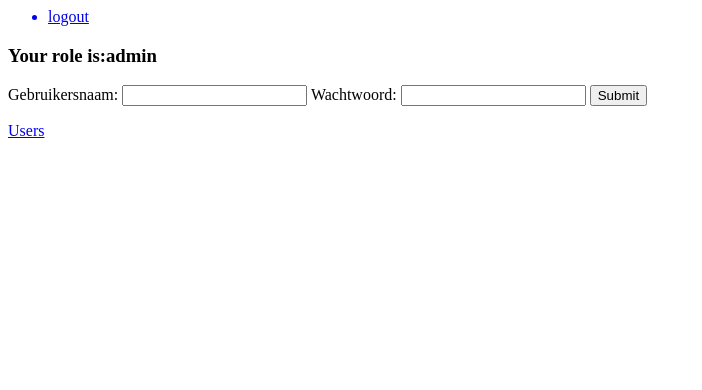
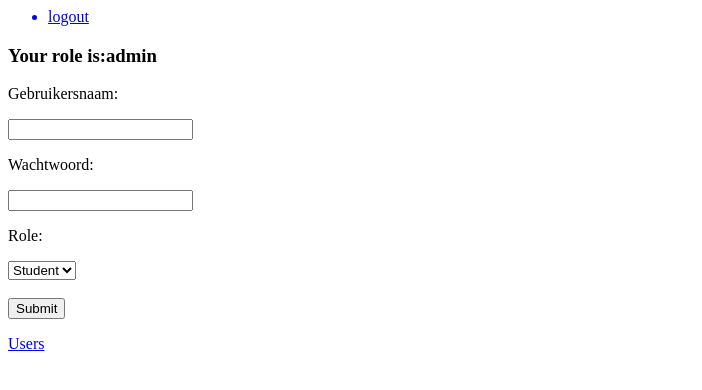
Before and after one commit to larsluijendijk/Challenge1, a PHP site: page /Challenge1/user/create in a window 1280 px wide. Shown: the top 390 px of the page, without its empty margins (0-702 px from the left). Run offline with PHP 8.4, Linux system fonts and the light colour scheme; the visitor is signed in with stand-in values (Sample User, id 1).

Commit message:
Admins can now add users with hashed password and a role

```diff
--- a/controller/UserController.php
+++ b/controller/UserController.php
@@ -24,9 +24,9 @@ function create()
 
 function createUser()
 {
-	if (isset($_POST['username']) && isset($_POST['password'])){
+	if (isset($_POST['username']) && isset($_POST['password']) && isset($_POST['role']) ){
 		$password = password_hash($_POST['password'], PASSWORD_DEFAULT);
-		createUserAction($_POST['username'], $password);
+		createUserAction($_POST['username'], $password, $_POST['role']);
 	}
 	else{
 		echo"Fill in all fields.";
--- a/model/UserModel.php
+++ b/model/UserModel.php
@@ -11,13 +11,14 @@ function getAllUsers(){
 	return $query->fetchAll();
 }
 
-function createUserAction($username, $password)
+function createUserAction($username, $password, $role)
 {
   $db = openDatabaseConnection();
-  $sql = "INSERT INTO users(username, password) VALUES (:username, :password)";
+  $sql = "INSERT INTO users(username, password, roles) VALUES (:username, :password, :role)";
   $query = $db->prepare($sql);
   $query->execute(array(
     ':username' => $username,
+    ':role' => $role,
     ':password' => $password
     ));
 
--- a/view/user/create.php
+++ b/view/user/create.php
@@ -9,13 +9,21 @@ require_once("admin.php");
 </head>
 <div class="containers">
 	<form  method="post" action="<?= URL ?>user/createUser">
-	Gebruikersnaam:
+	<p>Gebruikersnaam:</p>
 	<input type="text" id="username" name="username">
-	Wachtwoord:
+	<br/>
+	<p>Wachtwoord:</p>
 	<input type="text" id="password" name="password">
+	<br/>
+	<p>Role:</p>
+<select name="role">
+  <option value="student">Student</option>
+  <option value="admin">Admin</option>
+</select>
+<br/><br/>
 	<input type="submit" name="submit">
-	</form>
-    </table>
+</form>
+</table>
     <a href="<?= URL ?>user/users">Users</a>
 </div>
 <body>
```
